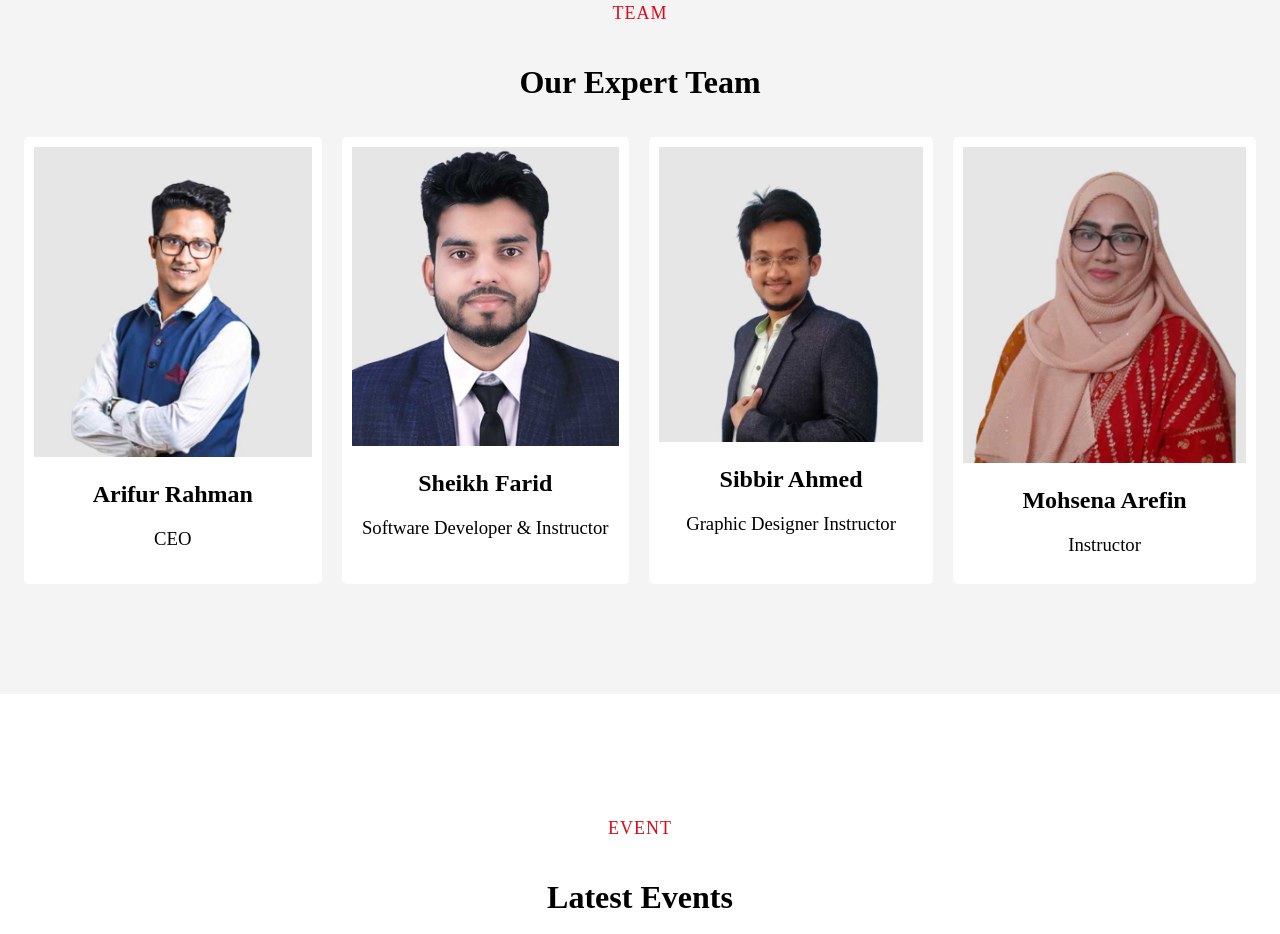
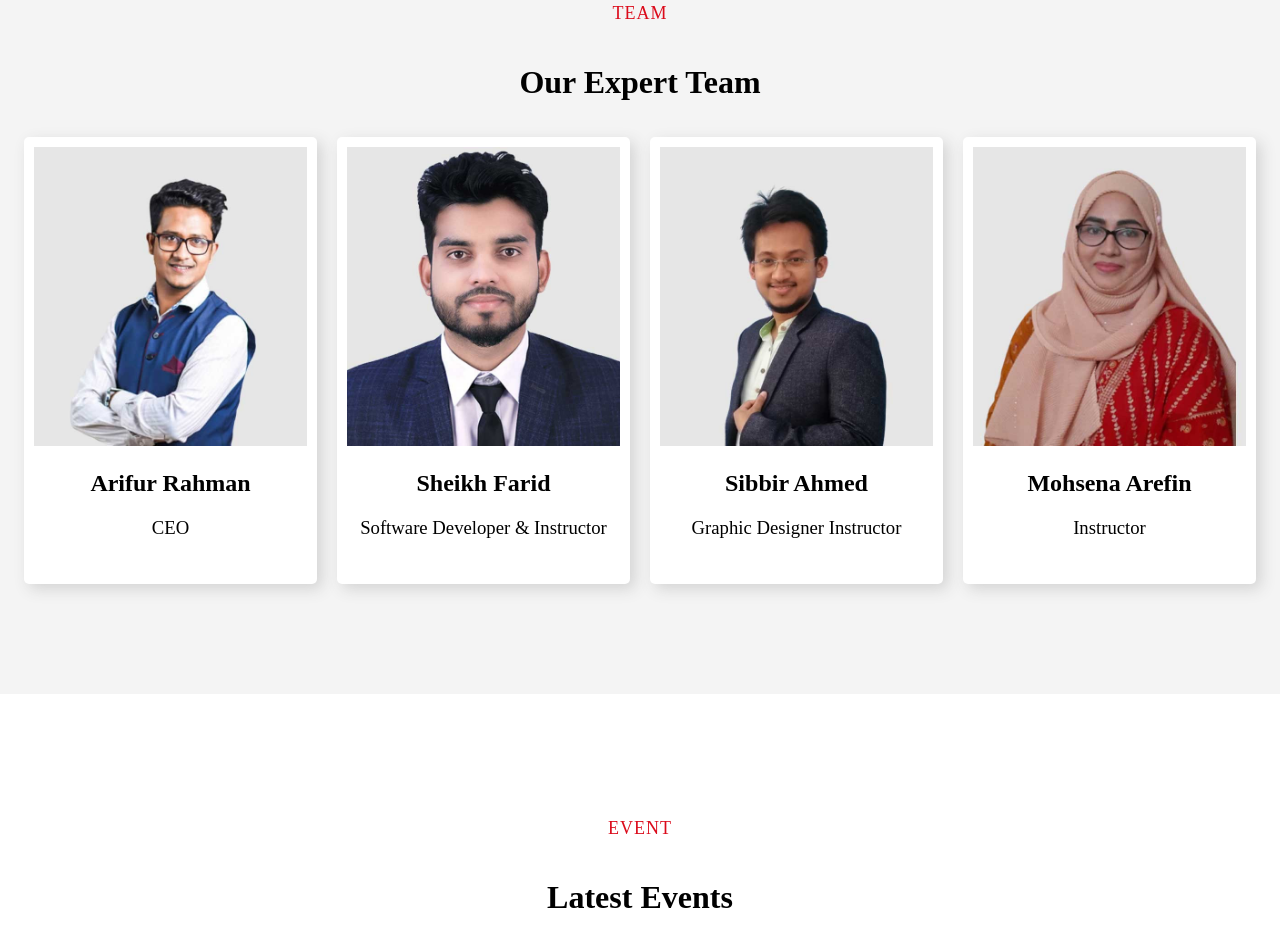
Before and after one commit to rajuwdd/3rd-project, a plain HTML site: page index.html in a window 1280 px wide. Shown: the part 3499-4433 px from the top of the page. Drawn offline with Linux system fonts and the light colour scheme.

Commit message:
nebula project

```diff
--- a/style.css
+++ b/style.css
@@ -2,7 +2,7 @@ body{
     margin: 0;
     padding: 0;
     background-color: white;
-    /* font-family: Arial, Helvetica, sans-serif; */
+
     font-size: 16px;
 
 
@@ -450,9 +450,11 @@ margin: 10px;
     background-color: white;
     padding: 10px;
     border-radius: 5px;
+    box-shadow: 5px 5px 15px lightgray;
 }
 .team-wrapper .pic1 img{
     width: 100%;
+    height: 70%;
     /* padding: 5px; */
 }
 .team-wrapper .pic1 h2, h3{
```
